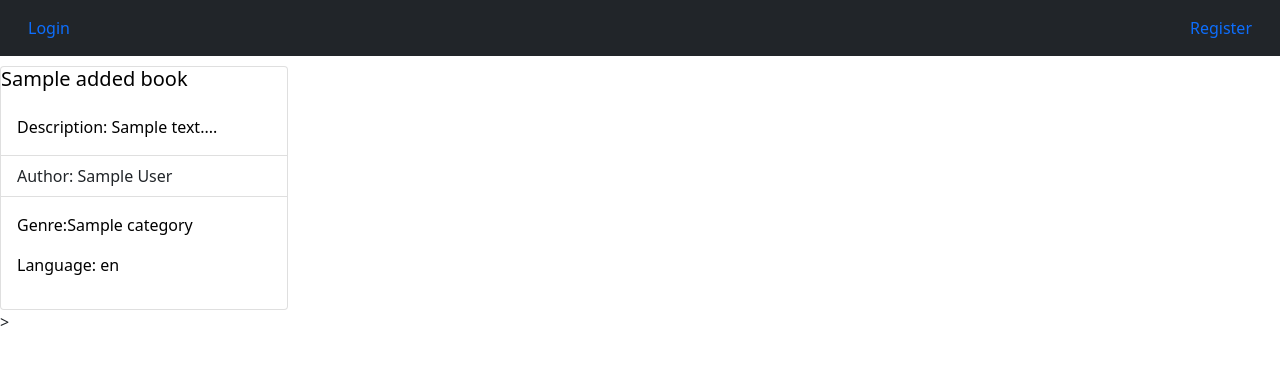
After one commit to vstefan22/Library-site, a Django app: template library_app/templates/library_app/added_books.html in a window 1280 px wide. The commit adds this page. Shown: the top 365 px of the page. Run offline with Django 3.2, Linux system fonts and the light colour scheme; the template is opened without the code that fills it: most values are stand-ins (such as "Sample title", 1, 10 or a date in 2020).

Commit message:
new feature
displays books that user added to the site

```diff
--- a/library_app/models.py
+++ b/library_app/models.py
@@ -18,6 +18,7 @@ class Person(models.Model):
     profile_pic = models.ImageField(default='Nana.jpg', upload_to = 'images/', null=True, blank=True)
     description = models.TextField(max_length=950, null=True, blank=True)
     city = models.CharField(max_length=100, null=True, blank=True)
+    added_books_count = models.IntegerField(default=0)
 
 
 
--- /dev/null
+++ b/library_app/templates/library_app/added_books.html
@@ -0,0 +1,46 @@
+<!DOCTYPE html>
+<html lang="en">
+
+<head>
+    <meta charset="UTF-8">
+    <meta http-equiv="X-UA-Compatible" content="IE=edge">
+    <meta name="viewport" content="width=device-width, initial-scale=1.0">
+    <title>Added books</title>
+</head>
+
+<body>
+    {%extends 'library_app/base.html'%}
+    {%block content%}
+
+    <div class="row">
+        {% for i in added_books%}
+        <div class="col-sm-4" style="margin-top: 10px;">
+
+            <a href="{% url 'book' i.title%}" class="text-decoration-none" style="color: black;">
+                <div class="card text-reset" style="width: 18rem;">
+
+                    <h5 class="card-title">{{i.title}}</h5>
+                    <div class="card-body">
+                        <p class="card-text">Description: {{i.description|slice:125}}...</p>
+                    </div>
+
+                    <ul class="list-group list-group-flush">
+                        <li class="list-group-item">Author: {{i.author}}</li>
+                    </ul>
+
+                    <div class="card-body">
+                        <p>Genre:{{i.category}}</p>
+                        <p>Language: {{i.language}}</p>
+                    </div>
+                </div>
+            </a>
+        </div>
+        {%endfor%}
+    </div>>
+
+
+    </div>
+    {%endblock%}
+</body>
+
+</html>
--- a/library_app/urls.py
+++ b/library_app/urls.py
@@ -24,6 +24,7 @@ urlpatterns = [
     path('register/', views.RegisterPage.as_view(), name = 'register'),
     path('create_profile/', views.CreateProfile.as_view(), name = 'create_profile'),
     path('edit_profile/<int:pk>/', views.EditProfile.as_view(), name = 'edit_profile'),
+    path('added_books/', views.AddedBooks.as_view(), name = 'added_books'),
 
 
 ]
```
Also changed, not shown: library_app/templates/library_app/profile.html (+10 -0 lines), library_app/views.py (+10 -0 lines), library_app/migrations/0003_person_added_books_count.py (added).
